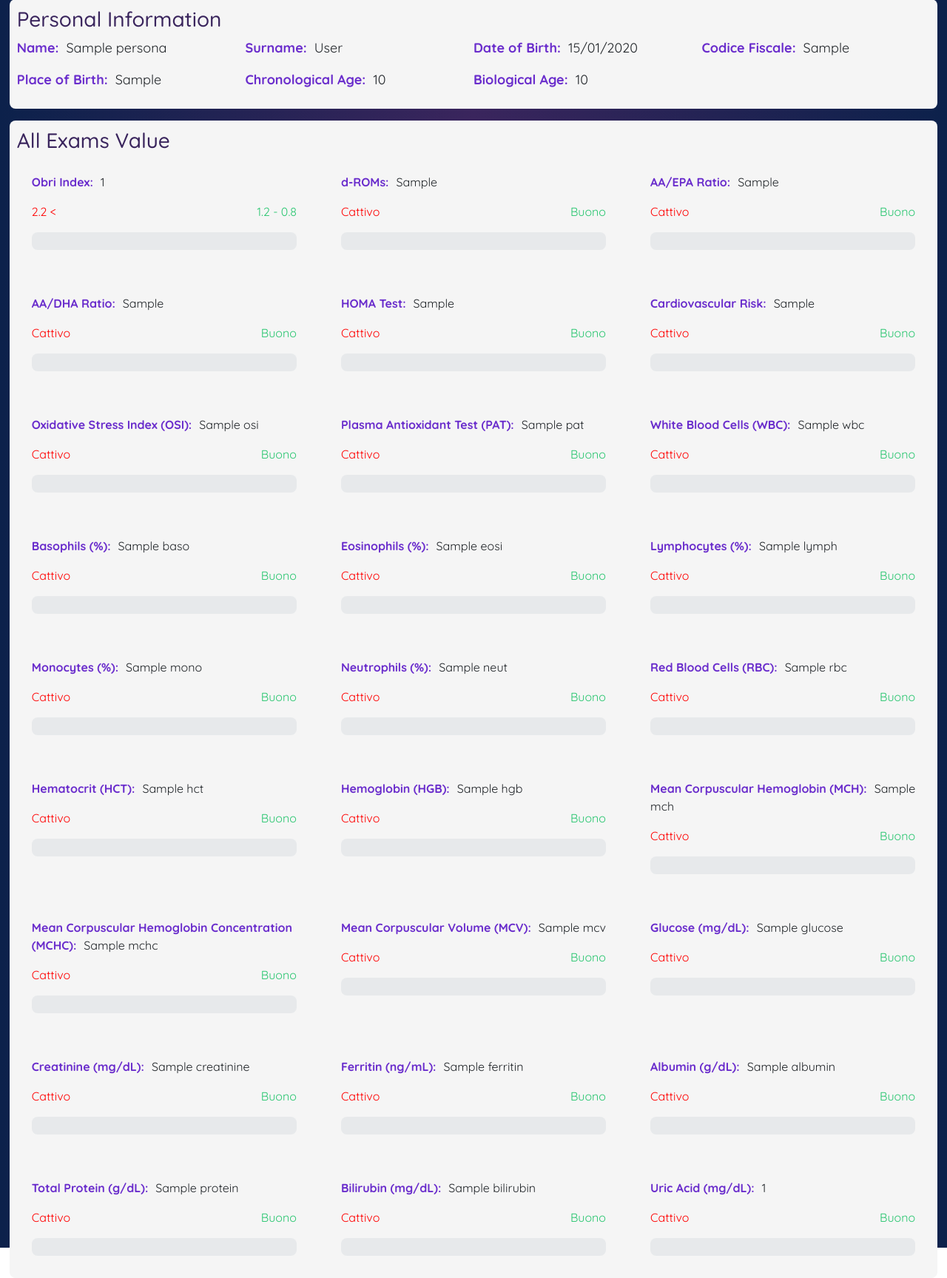
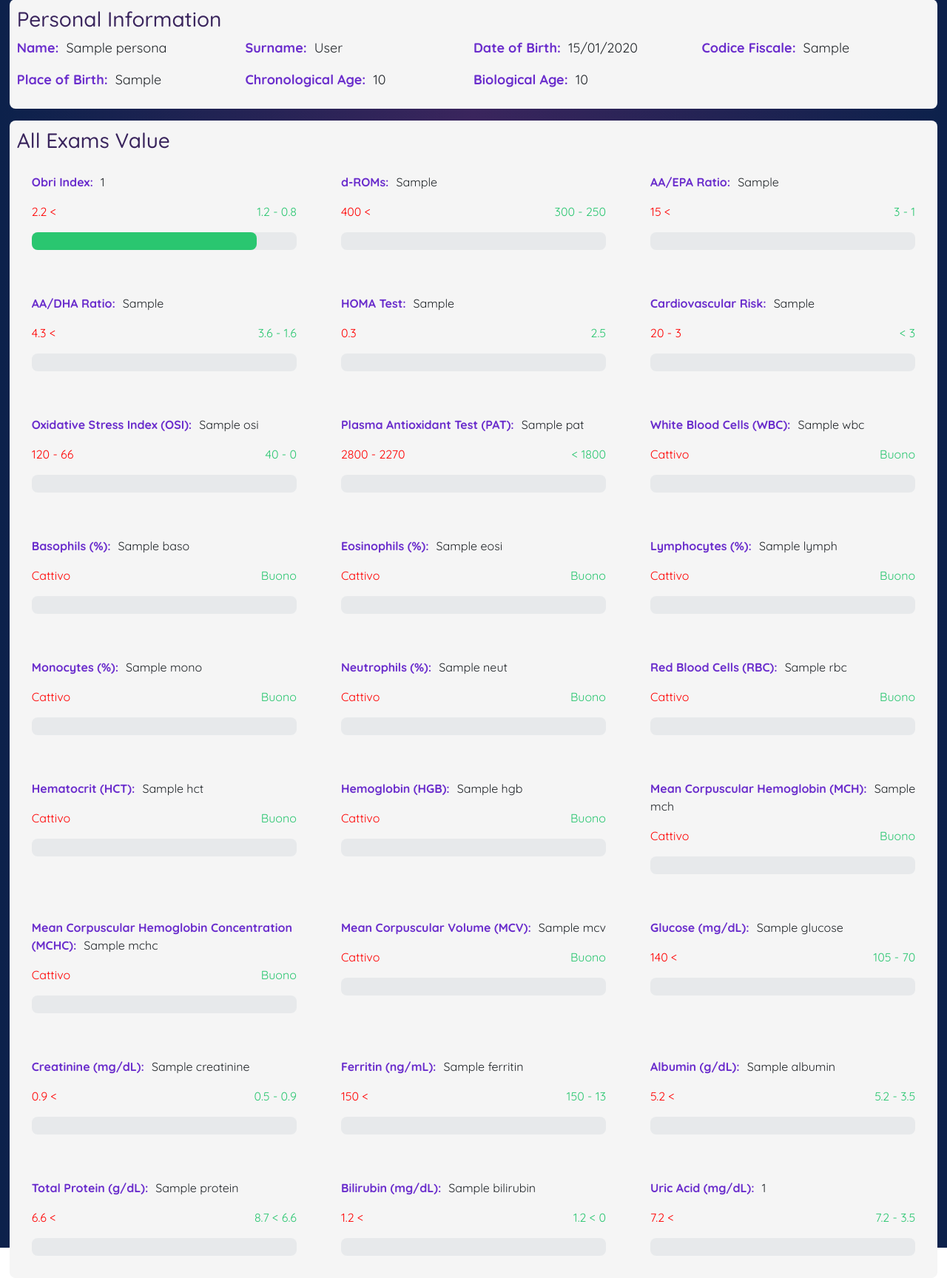
Before and after one commit to vitalagepro/BioVitalAge_Platform, a Django app: template BioVitalAge_Login/templates/includes/persona_detail.html in a window 1280 px wide. Shown: the part 185-1913 px from the top of the page at 74% size. Run offline with Django 5.2, Linux system fonts and the light colour scheme; the template is opened without the code that fills it: most values are stand-ins (such as "Sample title", 1, 10 or a date in 2020); data that the repository does not hold is empty.

Commit message:
working on js to make indicator dynamic

```diff
--- a/BioVitalAge_Login/static/includes/js/indicator.js
+++ b/BioVitalAge_Login/static/includes/js/indicator.js
@@ -34,14 +34,10 @@ else{
 }
 
 
-const percentuale = ((valoreBarra - negativeRange) / (positiveRange - negativeRange)) * 100;
-
-console.log(percentuale);
+const percentuale = ((NegativeCheckedRange - valoreBarra) / (NegativeCheckedRange - PositiveCheckedRange)) * 100;
 
 
+barraIndicator = bars[0].querySelector('.barra-pointer')
+barraIndicator.classList.add('positive');
 
-
-
-
-
-barraIndicator = bars[0].querySelector('.barra-pointer').textContent
+barraIndicator.style.width = `${parseInt(percentuale)}%`;
--- a/BioVitalAge_Login/templates/includes/persona_detail.html
+++ b/BioVitalAge_Login/templates/includes/persona_detail.html
@@ -115,32 +115,30 @@
                         </div>
                     </div>
 
-
                     <div class="indicator-container">
                         <p><span>d-ROMs:</span>{{ persona.d_roms }}</p>
                         <div class="indicator-content-container">
                             <div class="indicator">
-                                <p class="negativeTesto">Cattivo</p>
-                                <p class="positiveTesto">Buono</p>
+                                <p class="negativeTesto">400 <</p>
+                                <p class="positiveTesto">300 - 250</p>
                             </div>
 
                             <div class="col-md-12 p-2 barra-container">
-                                <p class="barra-pointer positive"></p>
+                                <p class="barra-pointer positive" data-value="{{ persona.d_roms }}"></p>
                             </div>
                         </div>
                     </div>
-
 
                     <div class="indicator-container">
                         <p><span>AA/EPA Ratio:</span>{{ persona.aa_epa }}</p>
                         <div class="indicator-content-container">
                             <div class="indicator">
-                                <p class="negativeTesto">Cattivo</p>
-                                <p class="positiveTesto">Buono</p>
+                                <p class="negativeTesto">15 <</p>
+                                <p class="positiveTesto">3 - 1</p>
                             </div>
 
                             <div class="col-md-12 p-2 barra-container">
-                                <p class="barra-pointer positive"></p>
+                                <p class="barra-pointer positive" data-value="{{ persona.aa_epa }}"></p>
                             </div>
                         </div>
                     </div>
@@ -149,12 +147,12 @@
                         <p><span>AA/DHA Ratio:</span>{{ persona.aa_dha }}</p>
                         <div class="indicator-content-container">
                             <div class="indicator">
-                                <p class="negativeTesto">Cattivo</p>
-                                <p class="positiveTesto">Buono</p>
+                                <p class="negativeTesto">4.3 <</p>
+                                <p class="positiveTesto">3.6 - 1.6</p>
                             </div>
 
                             <div class="col-md-12 p-2 barra-container">
-                                <p class="barra-pointer positive"></p>
+                                <p class="barra-pointer positive" data-value="{{ persona.aa_dha }}"></p>
                             </div>
                         </div>
                     </div>
@@ -164,12 +162,12 @@
                         <p><span>HOMA Test:</span>{{ persona.homa_test }}</p>
                         <div class="indicator-content-container">
                             <div class="indicator">
-                                <p class="negativeTesto">Cattivo</p>
-                                <p class="positiveTesto">Buono</p>
+                                <p class="negativeTesto">0.3</p>
+                                <p class="positiveTesto">2.5</p>
                             </div>
 
                             <div class="col-md-12 p-2 barra-container">
-                                <p class="barra-pointer positive"></p>
+                                <p class="barra-pointer positive" data-value="{{ persona.homa_test }}"></p>
                             </div>
                         </div>
                     </div>
@@ -178,12 +176,12 @@
                         <p><span>Cardiovascular Risk:</span>{{ persona.cardiovascular_risk }}</p>
                         <div class="indicator-content-container">
                             <div class="indicator">
-                                <p class="negativeTesto">Cattivo</p>
-                                <p class="positiveTesto">Buono</p>
+                                <p class="negativeTesto">20 - 3</p>
+                                <p class="positiveTesto">< 3</p>
                             </div>
 
                             <div class="col-md-12 p-2 barra-container">
-                                <p class="barra-pointer positive"></p>
+                                <p class="barra-pointer positive" data-value="{{ persona.cardiovascular_risk }}"></p>
                             </div>
                         </div>
                     </div>
@@ -192,11 +190,11 @@
                         <p><span>Oxidative Stress Index (OSI):</span>{{ persona.osi }}</p>
                         <div class="indicator-content-container">
                             <div class="indicator">
-                                <p class="negativeTesto">Cattivo</p>
-                                <p class="positiveTesto">Buono</p>
+                                <p class="negativeTesto">120 - 66</p>
+                                <p class="positiveTesto">40 - 0</p>
                             </div>
                             <div class="col-md-12 p-2 barra-container">
-                                <p class="barra-pointer positive"></p>
+                                <p class="barra-pointer positive" data-value="{{ persona.osi }}"></p>
                             </div>
                         </div>
                     </div>
@@ -205,11 +203,11 @@
                         <p><span>Plasma Antioxidant Test (PAT):</span>{{ persona.pat }}</p>
                         <div class="indicator-content-container">
                             <div class="indicator">
-                                <p class="negativeTesto">Cattivo</p>
-                                <p class="positiveTesto">Buono</p>
+                                <p class="negativeTesto">2800 - 2270</p>
+                                <p class="positiveTesto"> < 1800</p>
                             </div>
                             <div class="col-md-12 p-2 barra-container">
-                                <p class="barra-pointer positive"></p>
+                                <p class="barra-pointer positive" data-value="{{ persona.pat }}"></p>
                             </div>
                         </div>
                     </div>
@@ -222,7 +220,7 @@
                                 <p class="positiveTesto">Buono</p>
                             </div>
                             <div class="col-md-12 p-2 barra-container">
-                                <p class="barra-pointer positive"></p>
+                                <p class="barra-pointer positive" data-value="{{ persona.wbc }}"></p>
                             </div>
                         </div>
                     </div>
@@ -235,7 +233,7 @@
                                 <p class="positiveTesto">Buono</p>
                             </div>
                             <div class="col-md-12 p-2 barra-container">
-                                <p class="barra-pointer positive"></p>
+                                <p class="barra-pointer positive" data-value="{{ persona.baso }}"></p>
                             </div>
                         </div>
                     </div>
@@ -248,7 +246,7 @@
                                 <p class="positiveTesto">Buono</p>
                             </div>
                             <div class="col-md-12 p-2 barra-container">
-                                <p class="barra-pointer positive"></p>
+                                <p class="barra-pointer positive" data-value="{{ persona.eosi }}"></p>
                             </div>
                         </div>
                     </div>
@@ -261,7 +259,7 @@
                                 <p class="positiveTesto">Buono</p>
                             </div>
                             <div class="col-md-12 p-2 barra-container">
-                                <p class="barra-pointer positive"></p>
+                                <p class="barra-pointer positive" data-value="{{ persona.lymph }}"></p>
                             </div>
                         </div>
                     </div>
@@ -274,7 +272,7 @@
                                 <p class="positiveTesto">Buono</p>
                             </div>
                             <div class="col-md-12 p-2 barra-container">
-                                <p class="barra-pointer positive"></p>
+                                <p class="barra-pointer positive" data-value="{{ persona.mono }}"></p>
                             </div>
                         </div>
                     </div>
@@ -287,7 +285,7 @@
                                 <p class="positiveTesto">Buono</p>
                             </div>
                             <div class="col-md-12 p-2 barra-container">
-                                <p class="barra-pointer positive"></p>
+                                <p class="barra-pointer positive" data-value="{{ persona.neut }}"></p>
                             </div>
                         </div>
                     </div>
@@ -300,7 +298,7 @@
                                 <p class="positiveTesto">Buono</p>
                             </div>
                             <div class="col-md-12 p-2 barra-container">
-                                <p class="barra-pointer positive"></p>
+                                <p class="barra-pointer positive" data-value="{{ persona.rbc }}"></p>
                             </div>
                         </div>
                     </div>
@@ -313,7 +311,7 @@
                                 <p class="positiveTesto">Buono</p>
                             </div>
                             <div class="col-md-12 p-2 barra-container">
-                                <p class="barra-pointer positive"></p>
+                                <p class="barra-pointer positive" data-value="{{ persona.hct }}"></p>
                             </div>
                         </div>
                     </div>
@@ -326,7 +324,7 @@
                                 <p class="positiveTesto">Buono</p>
                             </div>
                             <div class="col-md-12 p-2 barra-container">
-                                <p class="barra-pointer positive"></p>
+                                <p class="barra-pointer positive" data-value="{{ persona.hgb }}"></p>
                             </div>
                         </div>
                     </div>
@@ -339,7 +337,7 @@
                                 <p class="positiveTesto">Buono</p>
                             </div>
                             <div class="col-md-12 p-2 barra-container">
-                                <p class="barra-pointer positive"></p>
+                                <p class="barra-pointer positive" data-value="{{ persona.mch }}"></p>
                             </div>
                         </div>
                     </div>
@@ -352,7 +350,7 @@
                                 <p class="positiveTesto">Buono</p>
                             </div>
                             <div class="col-md-12 p-2 barra-container">
-                                <p class="barra-pointer positive"></p>
+                                <p class="barra-pointer positive" data-value="{{ persona.mchc }}"></p>
                             </div>
                         </div>
                     </div>
@@ -365,7 +363,7 @@
                                 <p class="positiveTesto">Buono</p>
                             </div>
                             <div class="col-md-12 p-2 barra-container">
-                                <p class="barra-pointer positive"></p>
+                                <p class="barra-pointer positive" data-value="{{ persona.mcv }}"></p>
                             </div>
                         </div>
                     </div>
@@ -374,11 +372,11 @@
                         <p><span>Glucose (mg/dL):</span>{{ persona.glucose }}</p>
                         <div class="indicator-content-container">
                             <div class="indicator">
-                                <p class="negativeTesto">Cattivo</p>
-                                <p class="positiveTesto">Buono</p>
+                                <p class="negativeTesto">140 <</p>
+                                <p class="positiveTesto">105 - 70</p>
                             </div>
                             <div class="col-md-12 p-2 barra-container">
-                                <p class="barra-pointer positive"></p>
+                                <p class="barra-pointer positive" data-value="{{ persona.glucose }}"></p>
                             </div>
                         </div>
                     </div>
@@ -387,11 +385,11 @@
                         <p><span>Creatinine (mg/dL):</span>{{ persona.creatinine }}</p>
                         <div class="indicator-content-container">
                             <div class="indicator">
-                                <p class="negativeTesto">Cattivo</p>
-                                <p class="positiveTesto">Buono</p>
+                                <p class="negativeTesto">0.9 <</p>
+                                <p class="positiveTesto">0.5 - 0.9</p>
                             </div>
                             <div class="col-md-12 p-2 barra-container">
-                                <p class="barra-pointer positive"></p>
+                                <p class="barra-pointer positive" data-value="{{ persona.creatinine }}"></p>
                             </div>
                         </div>
                     </div>
@@ -400,11 +398,11 @@
                         <p><span>Ferritin (ng/mL):</span>{{ persona.ferritin }}</p>
                         <div class="indicator-content-container">
                             <div class="indicator">
-                                <p class="negativeTesto">Cattivo</p>
-                                <p class="positiveTesto">Buono</p>
+                                <p class="negativeTesto">150 <</p>
+                                <p class="positiveTesto">150 - 13</p>
                             </div>
                             <div class="col-md-12 p-2 barra-container">
-                                <p class="barra-pointer positive"></p>
+                                <p class="barra-pointer positive" data-value="{{ persona.ferritin }}"></p>
                             </div>
                         </div>
                     </div>
@@ -413,11 +411,11 @@
                         <p><span>Albumin (g/dL):</span>{{ persona.albumin }}</p>
                         <div class="indicator-content-container">
                             <div class="indicator">
-                                <p class="negativeTesto">Cattivo</p>
-                                <p class="positiveTesto">Buono</p>
+                                <p class="negativeTesto">5.2 <</p>
+                                <p class="positiveTesto">5.2 - 3.5</p>
                             </div>
                             <div class="col-md-12 p-2 barra-container">
-                                <p class="barra-pointer positive"></p>
+                                <p class="barra-pointer positive" data-value="{{ persona.albumin }}"></p>
                             </div>
                         </div>
                     </div>
@@ -426,11 +424,11 @@
                         <p><span>Total Protein (g/dL):</span>{{ persona.protein }}</p>
                         <div class="indicator-content-container">
                             <div class="indicator">
-                                <p class="negativeTesto">Cattivo</p>
-                                <p class="positiveTesto">Buono</p>
+                                <p class="negativeTesto">6.6 <</p>
+                                <p class="positiveTesto">8.7 < 6.6</p>
                             </div>
                             <div class="col-md-12 p-2 barra-container">
-                                <p class="barra-pointer positive"></p>
+                                <p class="barra-pointer positive" data-value="{{ persona.protein }}"></p>
                             </div>
                         </div>
                     </div>
@@ -439,11 +437,11 @@
                         <p><span>Bilirubin (mg/dL):</span>{{ persona.bilirubin }}</p>
                         <div class="indicator-content-container">
                             <div class="indicator">
-                                <p class="negativeTesto">Cattivo</p>
-                                <p class="positiveTesto">Buono</p>
+                                <p class="negativeTesto">1.2 <</p>
+                                <p class="positiveTesto">1.2 < 0</p>
                             </div>
                             <div class="col-md-12 p-2 barra-container">
-                                <p class="barra-pointer positive"></p>
+                                <p class="barra-pointer positive" data-value="{{ persona.bilirubin }}"></p>
                             </div>
                         </div>
                     </div>
@@ -452,28 +450,18 @@
                         <p><span>Uric Acid (mg/dL):</span>{{ persona.uric_acid }}</p>
                         <div class="indicator-content-container">
                             <div class="indicator">
-                                <p class="negativeTesto">Cattivo</p>
-                                <p class="positiveTesto">Buono</p>
+                                <p class="negativeTesto">7.2 <</p>
+                                <p class="positiveTesto">7.2 - 3.5</p>
                             </div>
                             <div class="col-md-12 p-2 barra-container">
-                                <p class="barra-pointer positive"></p>
+                                <p class="barra-pointer positive" data-value="{{ persona.uric_acid }}"></p>
                             </div>
                         </div>
                     </div>
 
-
-
-            </div>
+                </div>
             </div>
         </div>
-
-
-
-
-
-
-
     </main>
-
 </body>
 </html>
```
